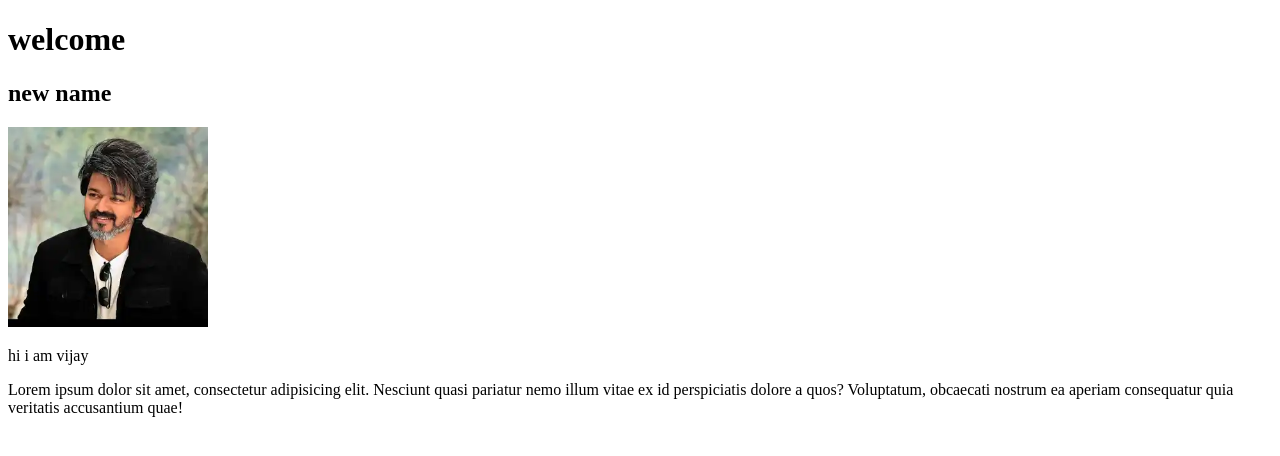
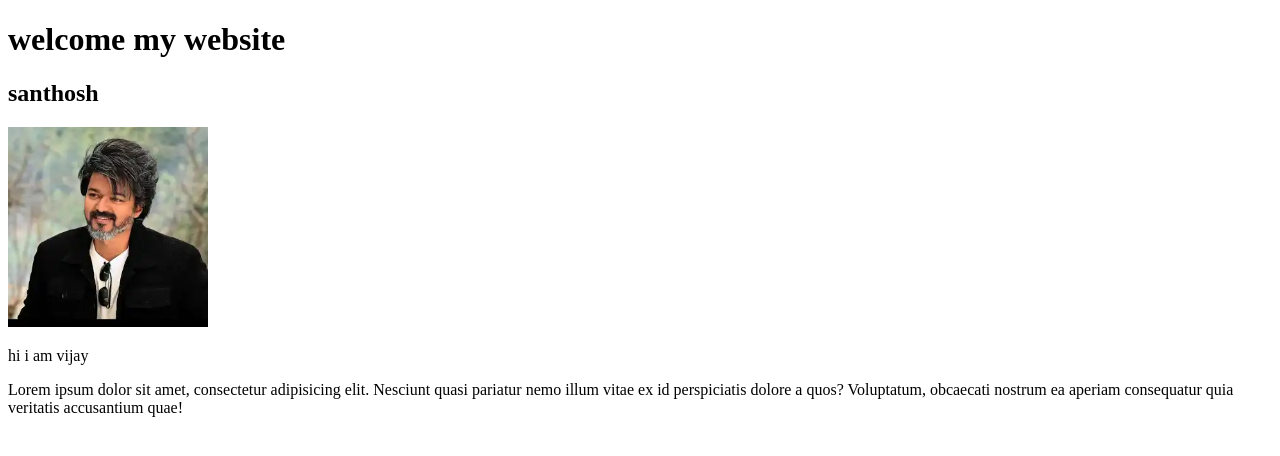
Before and after one commit to Santhoshsekar07/project, a plain HTML site: page index.html in a window 1280 px wide. Drawn offline with Linux system fonts and the light colour scheme.

Commit message:
santhosh

```diff
--- a/index.html
+++ b/index.html
@@ -6,8 +6,8 @@
     <title>my first website</title>
 </head>
 <body>
-    <h1>welcome</h1>
-    <h2>new name</h2>
+    <h1>welcome my website</h1>
+    <h2>santhosh</h2>
     <img width="200px" src="vijay.webp" alt="">
     <p>hi i am vijay </p>
     <p>Lorem ipsum dolor sit amet, consectetur adipisicing elit. Nesciunt quasi pariatur nemo illum vitae ex id perspiciatis dolore a quos? Voluptatum, obcaecati nostrum ea aperiam consequatur quia veritatis accusantium quae!</p>
```
